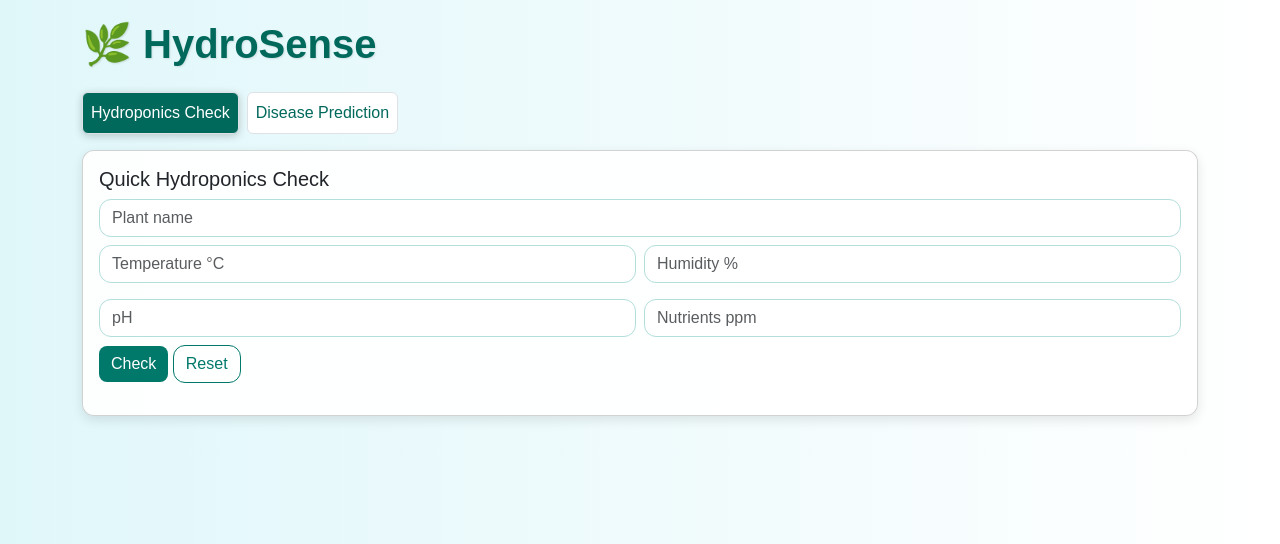
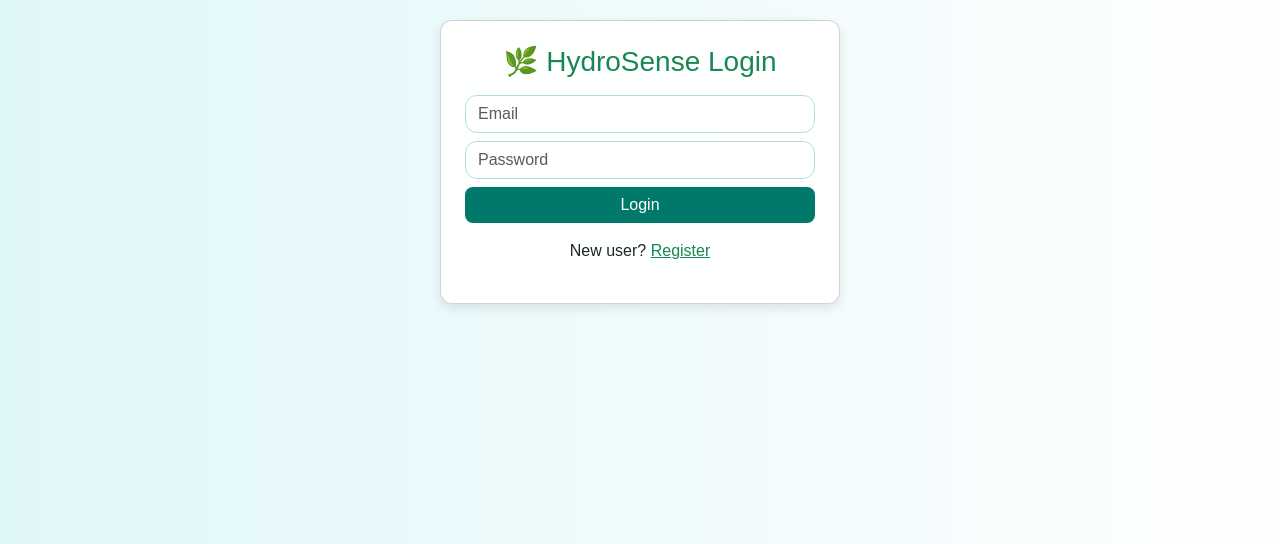
Before and after one commit to Jasmita7/HydroSenseAI, a Flask app: page / in a window 1280 px wide. Shown: the top 544 px of the page. Run offline with Flask 3, Linux system fonts and the light colour scheme.

Commit message:
Update index.html

```diff
--- a/app/templates/index.html
+++ b/app/templates/index.html
@@ -44,7 +44,7 @@ h1 {
     border-radius: 16px;
     box-shadow: 0 6px 15px rgba(0,0,0,0.1);
     transition: transform 0.2s ease, box-shadow 0.2s ease;
-    background: #ffffffee; /* slightly transparent for gradient body */
+    background: #ffffffee;
 }
 .card:hover {
     transform: translateY(-4px);
@@ -103,7 +103,6 @@ input.form-control:focus {
     height: auto;
 }
 
-
 /* Floating chatbot button & container */
 #chatbot-toggle-button {
     position: fixed;
@@ -118,7 +117,6 @@ input.form-control:focus {
     width: 100%;
     height: 100%;
 }
-
 #chatbot-container {
     position: fixed;
     bottom: 70px;
@@ -154,13 +152,52 @@ input.form-control:focus {
     border-top: 1px solid #ddd;
 }
 
-/* Cards */
+/* Cards & buttons */
 .card{border-radius:12px; box-shadow:0 4px 12px rgba(0,0,0,0.1);}
 .btn-primary, .btn-info{border-radius:8px;}
 </style>
 </head>
 <body>
+
 <div class="container">
+
+  <!-- Login/Register Forms -->
+  <div id="auth-container">
+
+    <!-- Login Card -->
+    <div id="login-card" class="card p-4 mx-auto" style="max-width:400px; display:block;">
+      <h3 class="text-center mb-3 text-success">🌿 HydroSense Login</h3>
+      <form id="loginForm">
+        <input type="email" class="form-control mb-2" id="loginEmail" placeholder="Email" required>
+        <input type="password" class="form-control mb-2" id="loginPassword" placeholder="Password" required>
+        <button class="btn btn-primary w-100" type="submit">Login</button>
+        <p class="mt-3 text-center">New user? <a href="#" id="showRegister" class="text-success">Register</a></p>
+      </form>
+      <div id="loginMsg" class="mt-2 text-center"></div>
+    </div>
+
+    <!-- Register Card -->
+    <div id="register-card" class="card p-4 mx-auto" style="max-width:400px; display:none;">
+      <h3 class="text-center mb-3 text-success">🌿 HydroSense Register</h3>
+      <form id="registerForm">
+        <input type="text" class="form-control mb-2" id="regName" placeholder="Full Name" required>
+        <input type="email" class="form-control mb-2" id="regEmail" placeholder="Email" required>
+        <input type="password" class="form-control mb-2" id="regPassword" placeholder="Password" required>
+        <button class="btn btn-primary w-100" type="submit">Register</button>
+        <p class="mt-3 text-center">Already have an account? <a href="#" id="showLogin" class="text-success">Login</a></p>
+      </form>
+      <div id="regMsg" class="mt-2 text-center"></div>
+    </div>
+
+  </div>
+
+  <!-- Logout Button -->
+  <div id="logout-container" class="text-end mb-3" style="display:none;">
+    <button id="logoutBtn" class="btn btn-outline-secondary">Logout</button>
+  </div>
+
+  <!-- Dashboard -->
+  <div id="dashboard" style="display:none;">
     <h1 class="mb-4">🌿 HydroSense</h1>
 
     <!-- Tabs -->
@@ -202,12 +239,12 @@ input.form-control:focus {
     </div>
   </div>
 
-<!-- Floating chatbot button -->
+</div>
+
+<!-- Floating Chatbot -->
 <div id="chatbot-toggle-button">
   <img src="{{ url_for('static', filename='chat.png') }}" alt="Chatbot Icon">
 </div>
-
-<!-- Chatbot container -->
 <div id="chatbot-container">
   <div id="chatbot-header">Hydroponics Assistant Chat</div>
   <div id="chat-box"></div>
@@ -216,6 +253,69 @@ input.form-control:focus {
 
 <script>
 document.addEventListener("DOMContentLoaded", ()=>{
+
+  // Show register/login toggles
+  document.getElementById("showRegister").addEventListener("click", ()=> {
+    document.getElementById("login-card").style.display="none";
+    document.getElementById("register-card").style.display="block";
+  });
+  document.getElementById("showLogin").addEventListener("click", ()=> {
+    document.getElementById("register-card").style.display="none";
+    document.getElementById("login-card").style.display="block";
+  });
+
+  // Login form
+  document.getElementById("loginForm").addEventListener("submit", async(e)=>{
+    e.preventDefault();
+    const email = document.getElementById("loginEmail").value.trim();
+    const password = document.getElementById("loginPassword").value.trim();
+    const res = await fetch("/login",{method:"POST", headers:{"Content-Type":"application/json"}, body: JSON.stringify({email,password})});
+    const data = await res.json();
+    const msg = document.getElementById("loginMsg");
+    if(res.ok){
+      msg.innerHTML=`<span class="text-success">${data.message}</span>`;
+      document.getElementById("auth-container").style.display="none";
+      document.getElementById("logout-container").style.display="block";
+      document.getElementById("dashboard").style.display="block";
+    } else { msg.innerHTML=`<span class="text-danger">${data.error}</span>`; }
+  });
+
+document.getElementById("registerForm").addEventListener("submit", async (e) => {
+    e.preventDefault();
+    const name = document.getElementById("regName").value.trim();
+    const email = document.getElementById("regEmail").value.trim();
+    const password = document.getElementById("regPassword").value.trim();
+
+    const res = await fetch("/register", {
+        method: "POST",
+        headers: { "Content-Type": "application/json" },
+        body: JSON.stringify({ name, email, password })
+    });
+
+    const data = await res.json();
+    const msg = document.getElementById("regMsg");
+
+    if (res.ok) {
+        msg.innerHTML = `<span class="text-success">${data.message}</span>`;
+        setTimeout(() => {
+            document.getElementById("register-card").style.display = "none";
+            document.getElementById("login-card").style.display = "block";
+            msg.innerHTML = "";
+        }, 1000);
+    } else {
+        msg.innerHTML = `<span class="text-danger">${data.error}</span>`;
+    }
+});
+
+  // Logout button
+  document.getElementById("logoutBtn").addEventListener("click", ()=>{
+    document.getElementById("auth-container").style.display="block";
+    document.getElementById("logout-container").style.display="none";
+    document.getElementById("dashboard").style.display="none";
+    document.getElementById("loginForm").reset();
+  });
+
+  // --- Original Dashboard JS (Tabs, Hydroponics, Disease, Chatbot) ---
 
   // Tabs
   document.getElementById("tab-hydro").addEventListener("click",()=>{
@@ -322,30 +422,25 @@ document.addEventListener("DOMContentLoaded", ()=>{
 
 }); // DOMContentLoaded
 
-// Chat send function (unchanged)
+// Chat send function
 function sendMessage() {
   const input = document.getElementById("chat-input");
   const msg = input.value.trim();
   if(!msg) return;
   const chatBox = document.getElementById("chat-box");
-  chatBox.innerHTML += `<div class="user"><b>You:</b> ${msg}</div>`;
+  chatBox.innerHTML += `<div><b>You:</b> ${msg}</div>`;
+  input.value="";
+  // Send to server (mock or real)
   fetch("/chat", {
-    method: "POST",
-    headers: { "Content-Type": "application/json" },
-    body: JSON.stringify({ message: msg })
-  })
-  .then(res=>res.json())
-  .then(data=>{
-    chatBox.innerHTML += `<div class="bot"><b>Bot:</b> ${data.reply}</div>`;
-    chatBox.scrollTop = chatBox.scrollHeight;
-  })
-  .catch(err=>{
-    console.error(err);
-    chatBox.innerHTML += `<div class="bot"><b>Bot:</b> Sorry, I couldn't get a response.</div>`;
+      method:"POST",
+      headers:{"Content-Type":"application/json"},
+      body: JSON.stringify({message: msg})
+  }).then(r=>r.json()).then(data=>{
+      chatBox.innerHTML += `<div><b>Bot:</b> ${data.reply}</div>`;
       chatBox.scrollTop = chatBox.scrollHeight;
   });
-  input.value = "";
 }
 </script>
+
 </body>
 </html>
```
Lines whose indentation alone changed are shown as unchanged.
